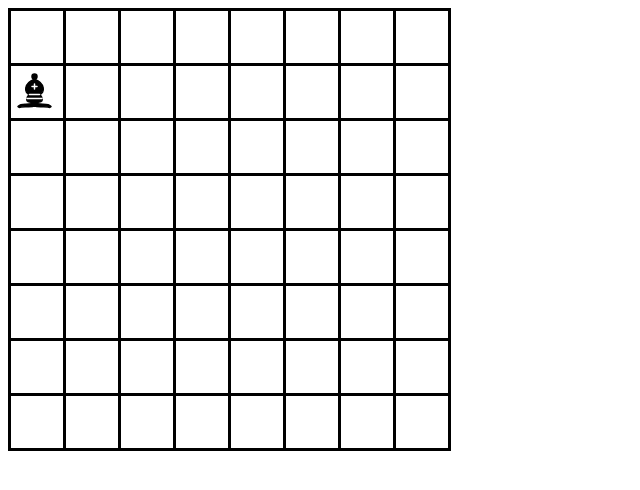
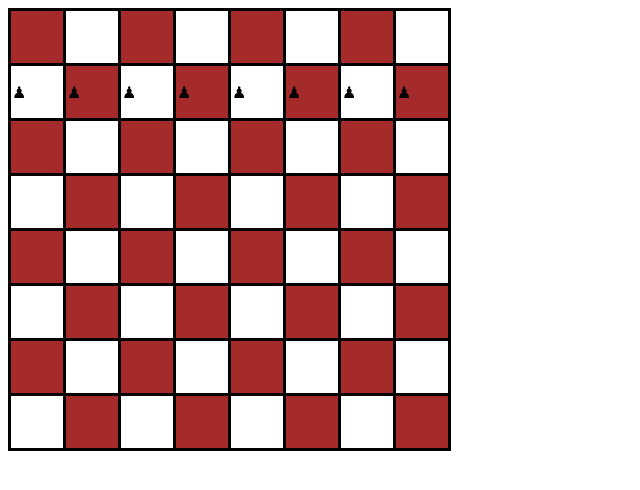
Before and after one commit to sektor338/chessboard9ab, a plain HTML site: page index.html in a window 1280 px wide. Shown: the whole page, without its empty margins (0-640 px from the left). Drawn offline with Linux system fonts and the light colour scheme.

Commit message:
updated main

```diff
--- a/index.html
+++ b/index.html
@@ -9,6 +9,8 @@
 </head>
 
 <body>
+
+
 
 
 <table id='sakktabla' cellspacing=0>
@@ -25,14 +27,14 @@
     </tr>
 
     <tr>
-        <td><img src="pieces/black/Chess_bdt45.svg" alt=""></td>
-        <td></td>
-        <td></td>
-        <td></td>
-        <td></td>
-        <td></td>
-        <td></td>
-        <td></td>
+        <td>&#9823</td>
+        <td>&#9823</td>
+        <td>&#9823</td>
+        <td>&#9823</td>
+        <td>&#9823</td>
+        <td>&#9823</td>
+        <td>&#9823</td>
+        <td>&#9823</td>
     </tr>
 
     <tr>
--- a/main.css
+++ b/main.css
@@ -7,3 +7,12 @@ td{
     width: 50px;
     height: 50px;
 }
+
+tr:nth-child(2n+1) > td:nth-child(2n+1) {
+    background-color: brown;
+
+}
+tr:nth-child(2n) > td:nth-child(2n) {
+    background-color: brown;
+
+}
```
